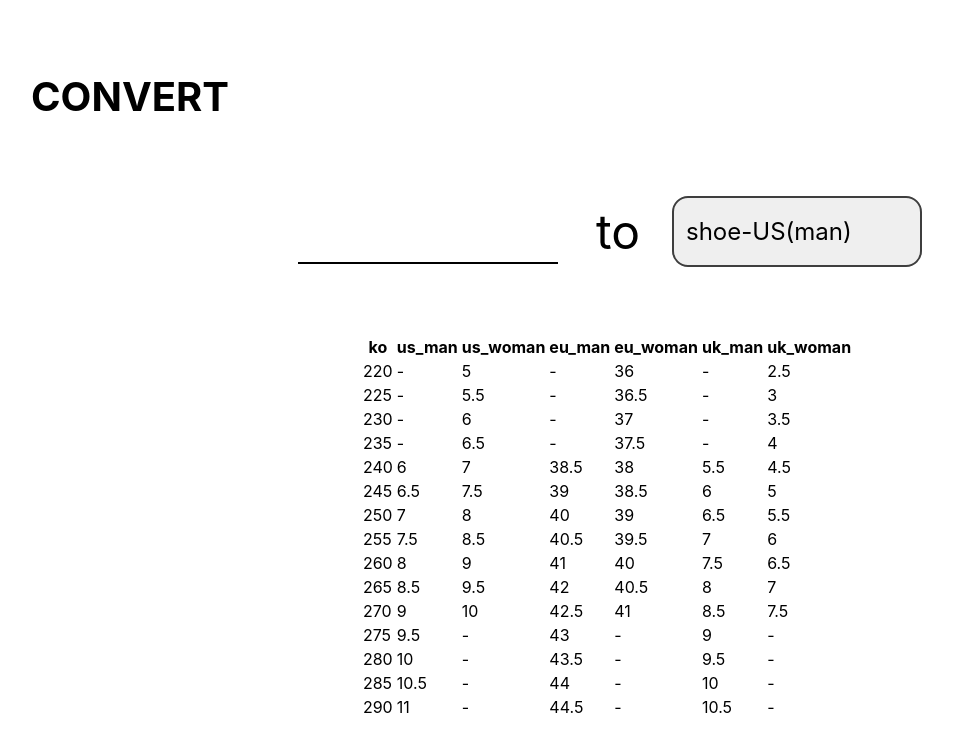
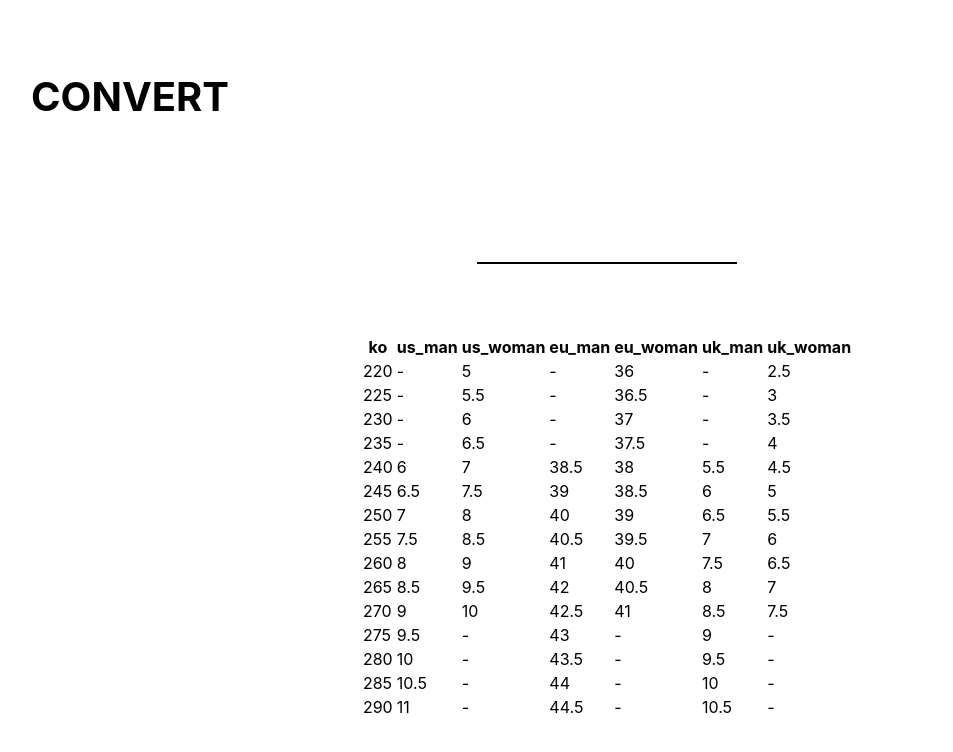
Before and after one commit to gomsang/Convert, a React (Create React App) app: page / in a window 1280 px wide. Shown: the top 752 px of the page, without its empty margins (33-986 px from the left). Built offline with nearby package versions, Linux system fonts and the light colour scheme.

Commit message:
feat: size & kind query function added

```diff
--- /dev/null
+++ b/src/components/QueryResultListItem.css
@@ -0,0 +1,7 @@
+#queryResultListItem {
+    width: 420px;
+    border: black solid 3px;
+    padding: 12px;
+}
+
+h1, h2 { margin:0 }
--- /dev/null
+++ b/src/components/QueryResultListItem.js
@@ -0,0 +1,8 @@
+import "./QueryResultListItem.css"
+
+export default function QueryResultListItem(props){
+    return (<div id={"queryResultListItem"}>
+        <h1>{props.result.name}</h1>
+        <h2>{props.result.kind + " | " + props.result.region}</h2>
+    </div>);
+}
--- a/src/components/TargetInput.css
+++ b/src/components/TargetInput.css
@@ -1,8 +1,12 @@
-#mainInputs {
+#centerLayout {
     height: 100%;
     display: flex;
     justify-content: center;
     align-items: center;
+}
+
+#queryList {
+    list-style: none;
 }
 
 input {
--- a/src/components/TargetInput.js
+++ b/src/components/TargetInput.js
@@ -1,28 +1,37 @@
 import "./TargetInput.css";
+import {queryKindByName} from "../utils/Size"
 
 import React, {useState} from "react";
+import QueryResultListItem from "./QueryResultListItem";
 
 function TargetInput() {
-    const [kind, setKind] = useState("")
-    const kinds = ["shoe-US(man)", "shoe-US(woman)", "shoe-JP", "shoe-EU(man)", "shoe-EU(woman)", "shoe-UK(man)", "shoe-UK(woman)"];
+    const [queryResult, setQueryResult] = useState([])
 
-    window.addEventListener("resize",(e)=>{
+    window.addEventListener("resize", (e) => {
         console.log(window.innerWidth)
     })
 
     return (
-        <div id={"mainInputs"}>
-            <input type="text" id="name" name="name" required
-                   minLength="4" maxLength="8" size="10"/>
-
-            <p className={"subText"}>to</p>
-
-            <select name="kinds" id="kinds" onChange={(e)=>{setKind(e.target.value)
-            console.log(kind)}}>{/*추가 console.log는 너 확인 해보셈*/}
-                {kinds.map((kind,idx) => <option key={idx} value={kind}>{kind}</option>)}
-                {/*mapping할 때는 key값 넣어줘야 오류메시지 안 뜸*/}
-            </select>
-        </div>)
+        <div>
+            <div id={"centerLayout"}>
+                <input type="text" id="name" name="name" required
+                       onChange={(event) => {
+                           let typedValue = event.target.value
+                           let queryResult = queryKindByName(typedValue)
+                           console.log(JSON.stringify(queryResult))
+                           setQueryResult(queryResult)
+                       }}
+                       minLength="4" maxLength="8" size="10"/>
+            </div>
+            <div id={"centerLayout"}>
+                <li id={"queryList"}>
+                    {queryResult.map(result => {
+                        return <ol><QueryResultListItem result={result}/></ol>
+                    })}
+                </li>
+            </div>
+        </div>
+    )
 }
 
 export default TargetInput
--- a/src/pages/MainPage.js
+++ b/src/pages/MainPage.js
@@ -1,7 +1,6 @@
 import Header from "../components/Header";
 import ConvertPage from "./ConvertPage";
 import "../pages/MainPage.css"
-//ㅁ어 들만줘
 
 function MainPage() {
     return (<div className={"main"}>
--- /dev/null
+++ b/src/utils/Size.js
@@ -0,0 +1,18 @@
+import shoes from "../datas/kind_shoes.json"
+
+export function queryKindByName(keyword) {
+    let results = []
+    Object.keys(shoes.data).forEach(key => {
+        shoes.data[key].data.forEach(data => {
+            if (keyword === data.name) {
+                results.push({
+                    kind : "shoes",
+                    region : key,
+                    rank : data.rank,
+                    name : data.name
+                });
+            }
+        })
+    })
+    return results;
+}
```
Also changed, not shown: src/datas/._clothes_size.json (deleted).
